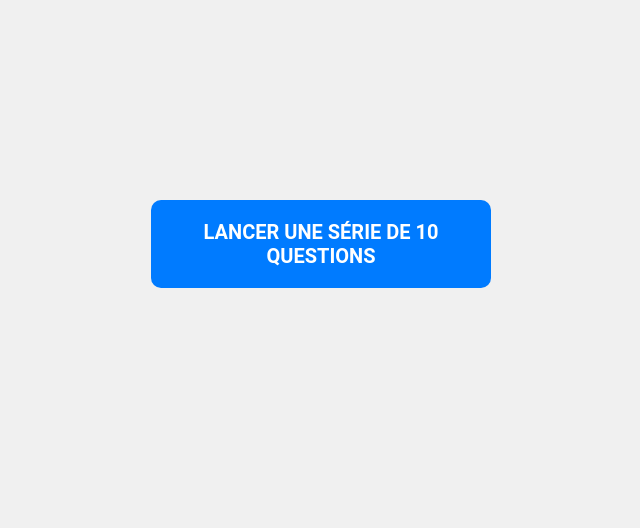
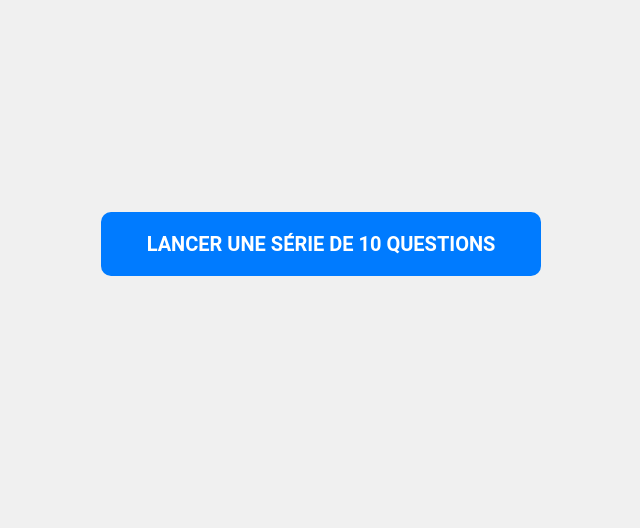
Before and after one commit to Jreville/divingQuizz, a Symfony app: template templates/question/index.html.twig in a window 1280 px wide. Shown: the part 189-717 px from the top of the page, without its empty margins (319-959 px from the left). Run offline with Twig, Linux system fonts and the light colour scheme; the template is opened without the code that fills it, so the values that code supplies are empty; some libraries are stand-ins or nearby versions.

Commit message:
fix button size

```diff
--- a/templates/question/index.html.twig
+++ b/templates/question/index.html.twig
@@ -23,8 +23,9 @@
             margin-top: 20px;
         }
         .button {
+            font-size: 1.25em;
+            width: 20em;
             display: block;
-            width: 300px;
             padding: 20px;
             font-size: 20px;
             font-family: 'Roboto', sans-serif;
```
